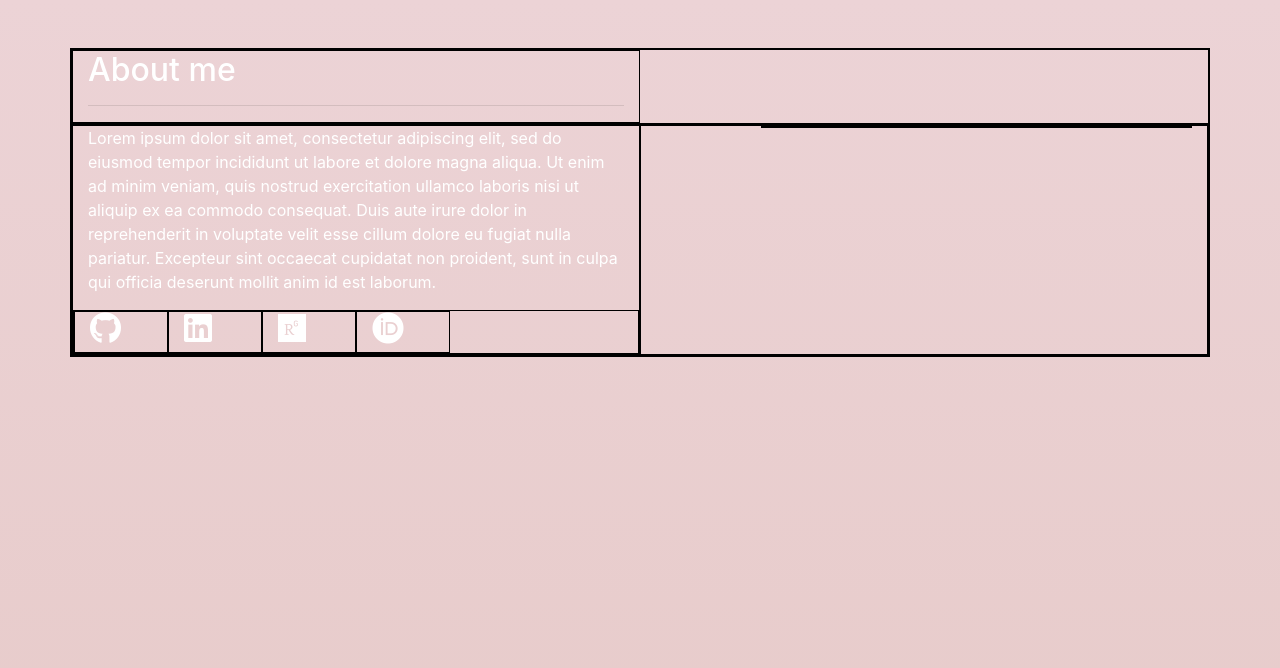
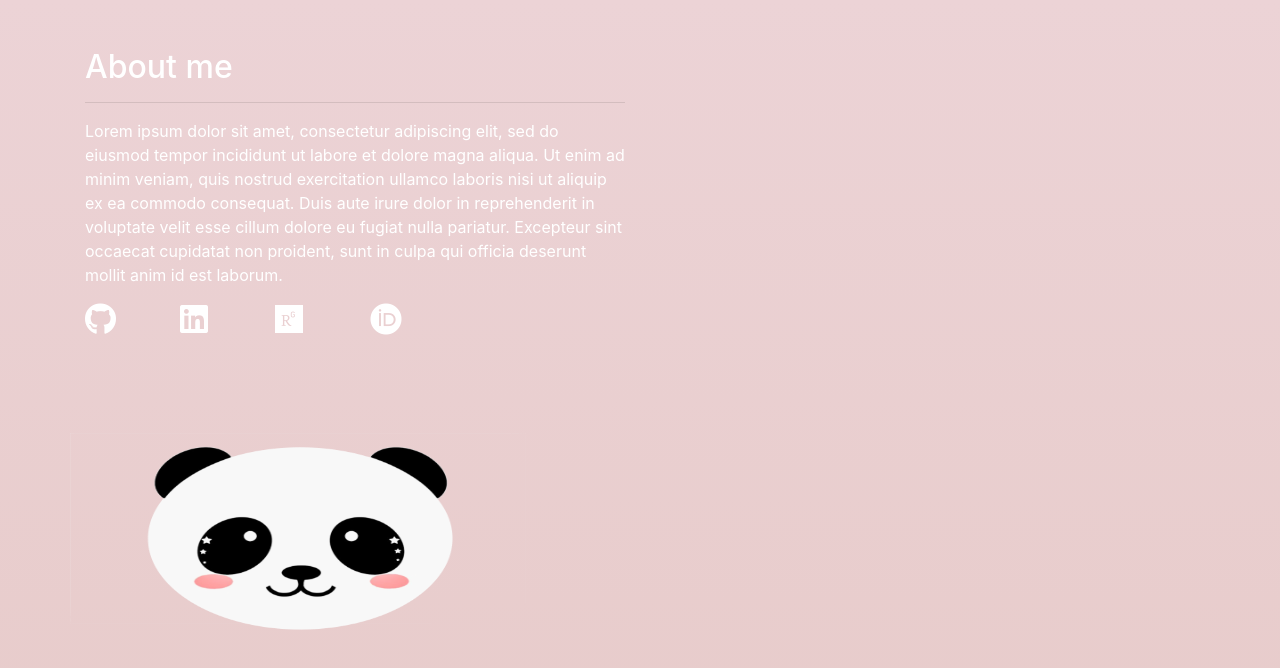
Before and after one commit to PaulinaKomorek/PaulinaKomorek.github.io, a plain HTML site: page index.html in a window 1280 px wide. Drawn offline with nearby package versions, Linux system fonts and the light colour scheme; a script that the page names is missing.

Commit message:
page layout updated

```diff
--- a/style.css
+++ b/style.css
@@ -1,6 +1,6 @@
 body {
     background-image: linear-gradient(to bottom, #ecd3d6, #e7cbca);
-   }
+}
 
 .github-widget {
     background-color: rgba(247, 245, 241, 0.555);
@@ -10,7 +10,10 @@ body {
     padding-left: 120px;
 }
 
-div {
-    border: 1px solid black;
-
+.container {
+    background-image: url('github_panda.png');
+    background-repeat: no-repeat;
+    background-position: left bottom;
+    background-size: 40% 40%;
+    height: 80%
 }
```
Also changed, not shown: index.html (+2 -1 lines), github_panda.png (added).
